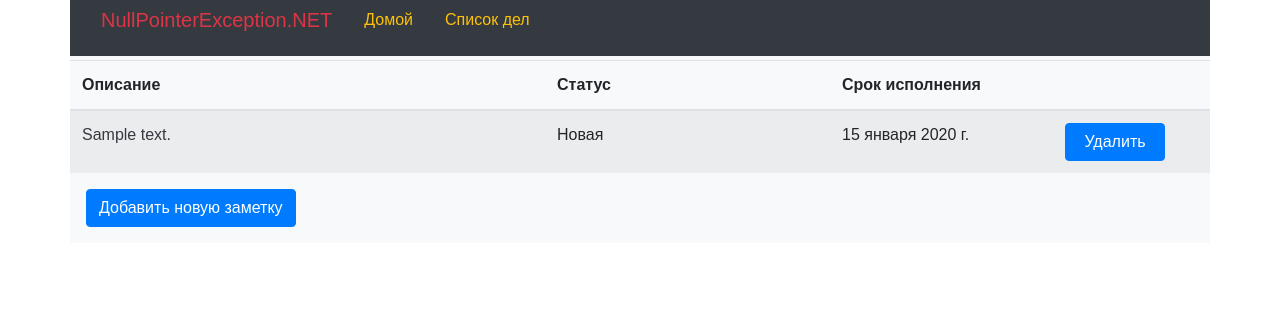
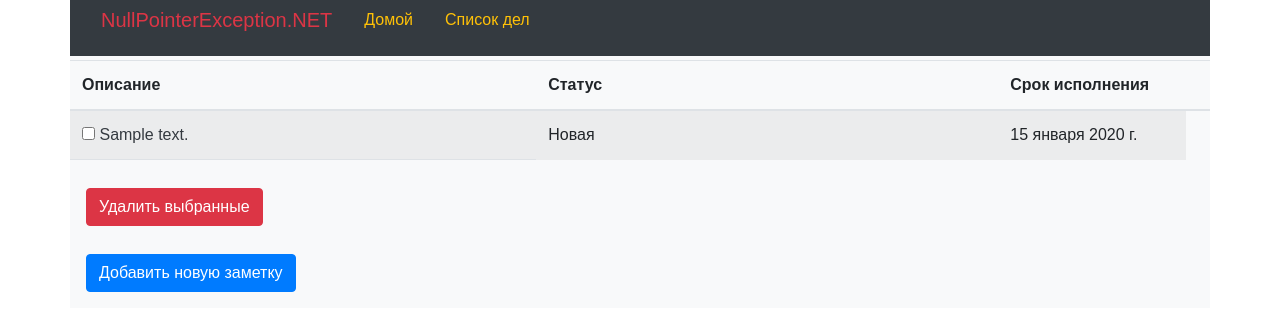
Before and after one commit to Rashid-ad-din/homework_70_rashid_gulamov, a Django app: page /items/ in a window 1280 px wide. Shown: the top 331 px of the page. Run offline with Django 4.2, Linux system fonts and the light colour scheme; tables that the repository leaves empty hold one stand-in row (values such as "Sample post"); parts of the project's set-up code (start-up, migrations or seed data) failed here and were passed over; some libraries are stand-ins or nearby versions.

Commit message:
Реализовано массовое удаление записей без подтвержде- ния

```diff
--- a/app/webapp/templates/items.html
+++ b/app/webapp/templates/items.html
@@ -3,7 +3,10 @@
 {% block title %} Список дел {% endblock %}
 
 {% block content %}
+
     {% if items %}
+        <form action="" method="post">
+        {% csrf_token %}
         <table class="table table-striped">
             <thead>
             <tr>
@@ -15,27 +18,33 @@
             </thead>
             <tbody>
             {% for item in items %}
+
                 <tr>
+
                     <td class="col-5 text-break">
+                        <input type="checkbox" value="{{ item.id }}" name="item">
                         <a class="list-unstyled text-dark" href="{% url 'show_item' item.pk %} ">
                             {{ item.description }}
                         </a>
                     </td>
-                    <td class="col-3">{{ item.get_state_display }}</td>
+                    <td class="col-5">{{ item.get_state_display }}</td>
                     {% if not item.date_to_do %}
                         <td class="col-2"> ---- / -- / --</td>
                     {% else %}
                         <td class="col-2">{{ item.date_to_do }}</td>
                     {% endif %}
-                    <td class="col-2 text-center"><a class="btn btn-primary" style="width: 100px;"
-                                                     href="{% url 'delete_item' item.pk %}">Удалить</a></td>
+                    {#                    <td class="col-2 text-center"><a class="btn btn-primary" style="width: 100px;"#}
+                    {#                                                     href="{% url 'delete_item' item.pk %}">Удалить</a></td>#}
+
                 </tr>
             {% endfor %}
+            <tr><td class="col-2"><input class="btn btn-danger ml-1 mt-3" type="submit" value="Удалить выбранные"></td></tr>
             </tbody>
         </table>
     {% else %}
         <p class="mt-5 ml-3 fw-bold">Список дел пуст</p>
     {% endif %}
+</form>
 {% endblock %}
 {% block bottom_href %}
     <a class="btn btn-primary ml-3 mb-3" href="{% url 'add_item' %}">Добавить новую заметку</a>
--- a/app/webapp/views/items.py
+++ b/app/webapp/views/items.py
@@ -20,11 +20,21 @@ def add_view(request: WSGIRequest):
 
 
 def items_view(request: WSGIRequest):
-    items = Item.objects.exclude(is_deleted=True)
-    context = {
-        'items': items,
-    }
-    return render(request, 'items.html', context)
+    if not request.method == 'POST':
+        items = Item.objects.exclude(is_deleted=True)
+        context = {
+            'items': items,
+        }
+        return render(request, 'items.html', context)
+    else:
+        items_to_delete = request.POST.getlist('item')
+        print(items_to_delete)
+        Item.objects.filter(pk__in=items_to_delete).delete()
+        items = Item.objects.exclude(is_deleted=True)
+        context = {
+            'items': items,
+        }
+        return render(request, 'items.html', context)
 
 
 def item_view(request: WSGIRequest, pk):
```
